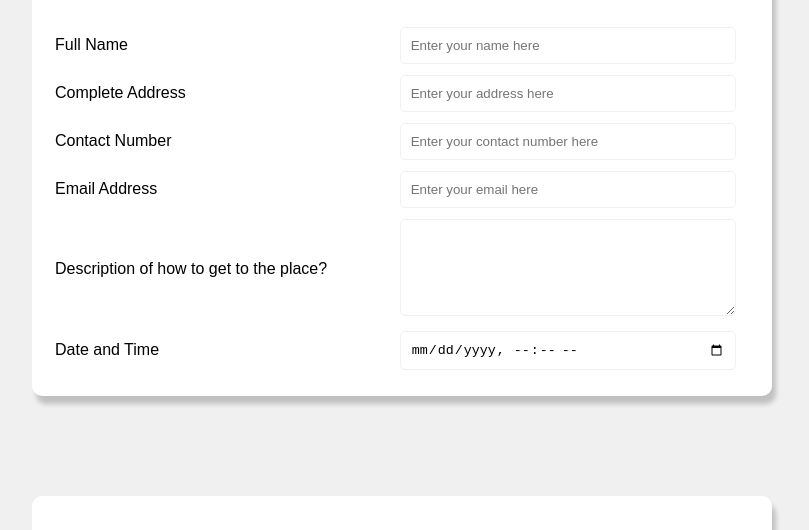
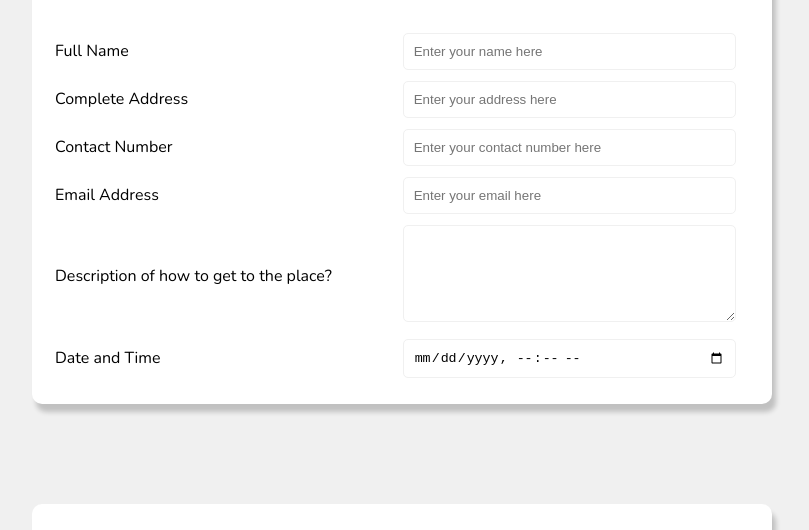
Before and after one commit to justAFleetingTumbleweed/forms, a plain HTML site: page index.html in a window 1280 px wide. Shown: the part 199-729 px from the top of the page, without its empty margins (238-1047 px from the left). Drawn offline with nearby package versions, Linux system fonts and the light colour scheme.

Commit message:
added a font

```diff
--- a/index.html
+++ b/index.html
@@ -4,9 +4,11 @@
 		<meta charset="UTF-8" />
 		<meta name="viewport" content="width=device-width, initial-scale=1.0" />
 		<title>Order Form</title>
+		<style></style>
 		<style>
+			@import url("https://fonts.googleapis.com/css2?family=Nunito:ital,wght@0,200..1000;1,200..1000&display=swap");
 			body {
-				font-family: Arial, sans-serif;
+				font-family: "Nunito";
 				background-color: #f0f0f0;
 			}
 
```
Also changed, not shown: simulationSubmitted.html (+2 -1 lines).
